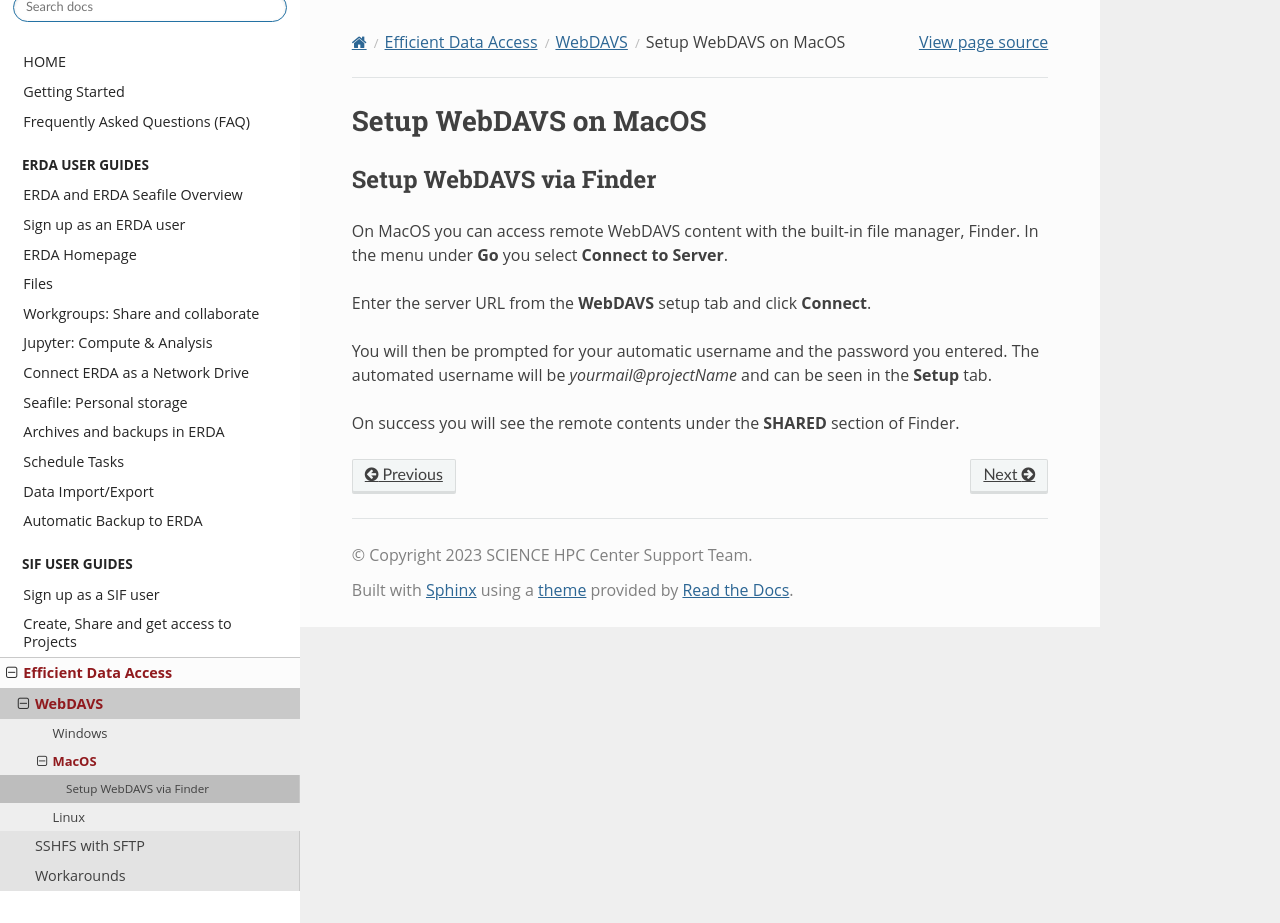
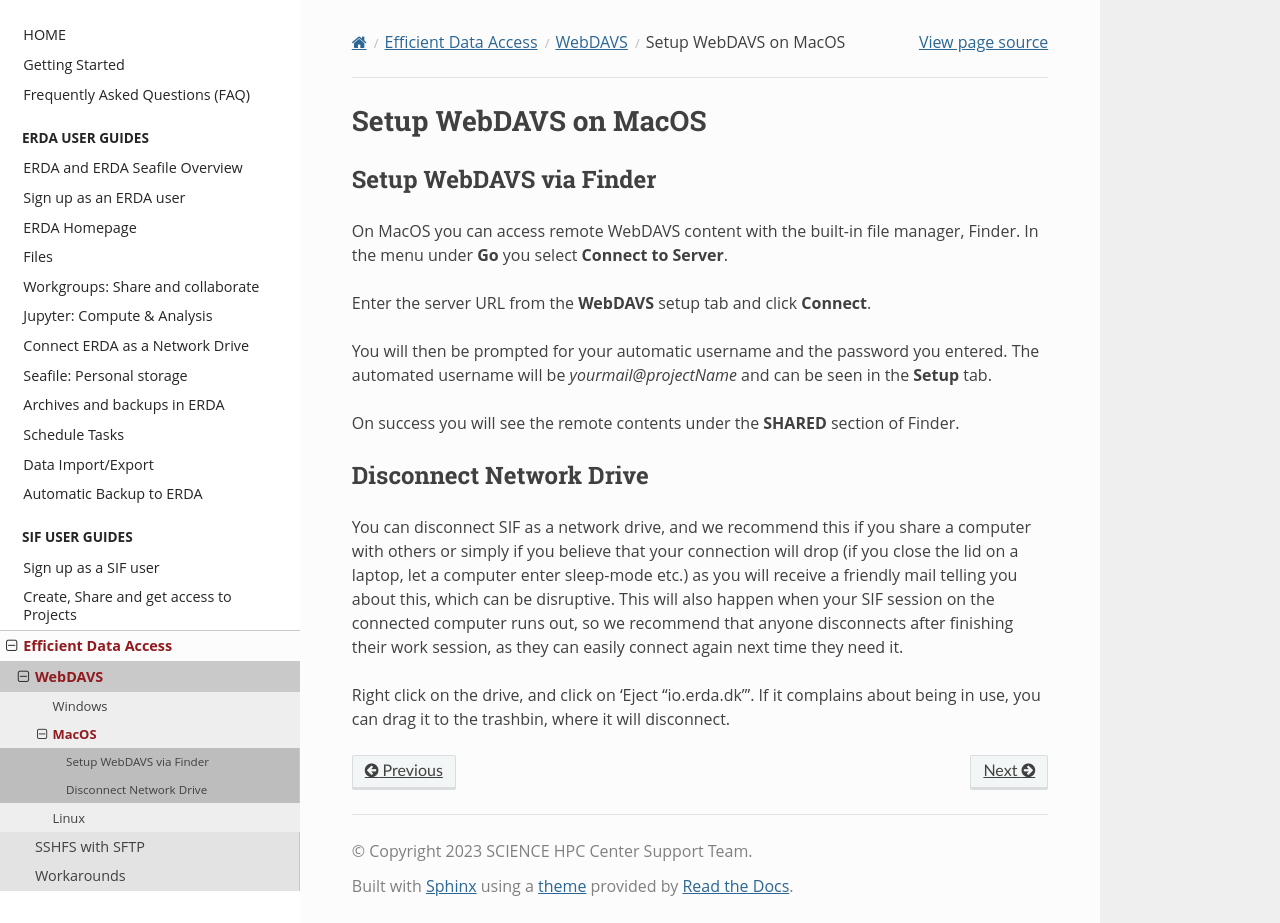
Before and after one commit to ucphhpc/migrid-user-docs, a Sphinx documentation site: the page built from docs/sections/sif/networkdrive/webdavs/macos.rst, in a window 1280 px wide and 923 px high. Built offline with Sphinx 7.4.7 and the Read the Docs theme 3.1.0, drawn with Linux system fonts in a browser that asks for light colours.

Commit message:
WebDAVS disconnect update in regards to #36 (#37)
Adds a simple description informing users how to best disconnect from WebDAVS after usage. See issue #36 for more information.

```diff
--- a/docs/sections/erda/networkdrive/webdavs/macos.rst
+++ b/docs/sections/erda/networkdrive/webdavs/macos.rst
@@ -53,6 +53,6 @@ you make are applied directly to the files in ERDA.
 Disconnect Network Drive
 ------------------------
 
-You can disconnect ERDA as a network drive, and we recommend this if you share a computer with others.
+You can disconnect ERDA as a network drive, and we recommend this if you share a computer with others or simply if you believe that your connection will drop (if you close the lid on a laptop, let a computer enter sleep-mode etc.) as you will receive a friendly mail telling you about this, which can be disruptive.
 
-Right click on the drive, and click on 'Eject "io.erda.dk"'.
+Right click on the drive, and click on 'Eject "io.erda.dk"'. If it complains about being in use, you can drag it to the trashbin, where it will disconnect.
--- a/docs/sections/sif/networkdrive/webdavs/macos.rst
+++ b/docs/sections/sif/networkdrive/webdavs/macos.rst
@@ -18,3 +18,12 @@ You will then be prompted for your automatic username and the password you enter
 The automated username will be *yourmail@projectName* and can be seen in the **Setup** tab.
 
 On success you will see the remote contents under the **SHARED** section of Finder.
+
+.. _sif-networkdrive-mdavsdisc:
+
+Disconnect Network Drive
+------------------------
+
+You can disconnect SIF as a network drive, and we recommend this if you share a computer with others or simply if you believe that your connection will drop (if you close the lid on a laptop, let a computer enter sleep-mode etc.) as you will receive a friendly mail telling you about this, which can be disruptive. This will also happen when your SIF session on the connected computer runs out, so we recommend that anyone disconnects after finishing their work session, as they can easily connect again next time they need it.
+
+Right click on the drive, and click on 'Eject "io.erda.dk"'. If it complains about being in use, you can drag it to the trashbin, where it will disconnect.
```
